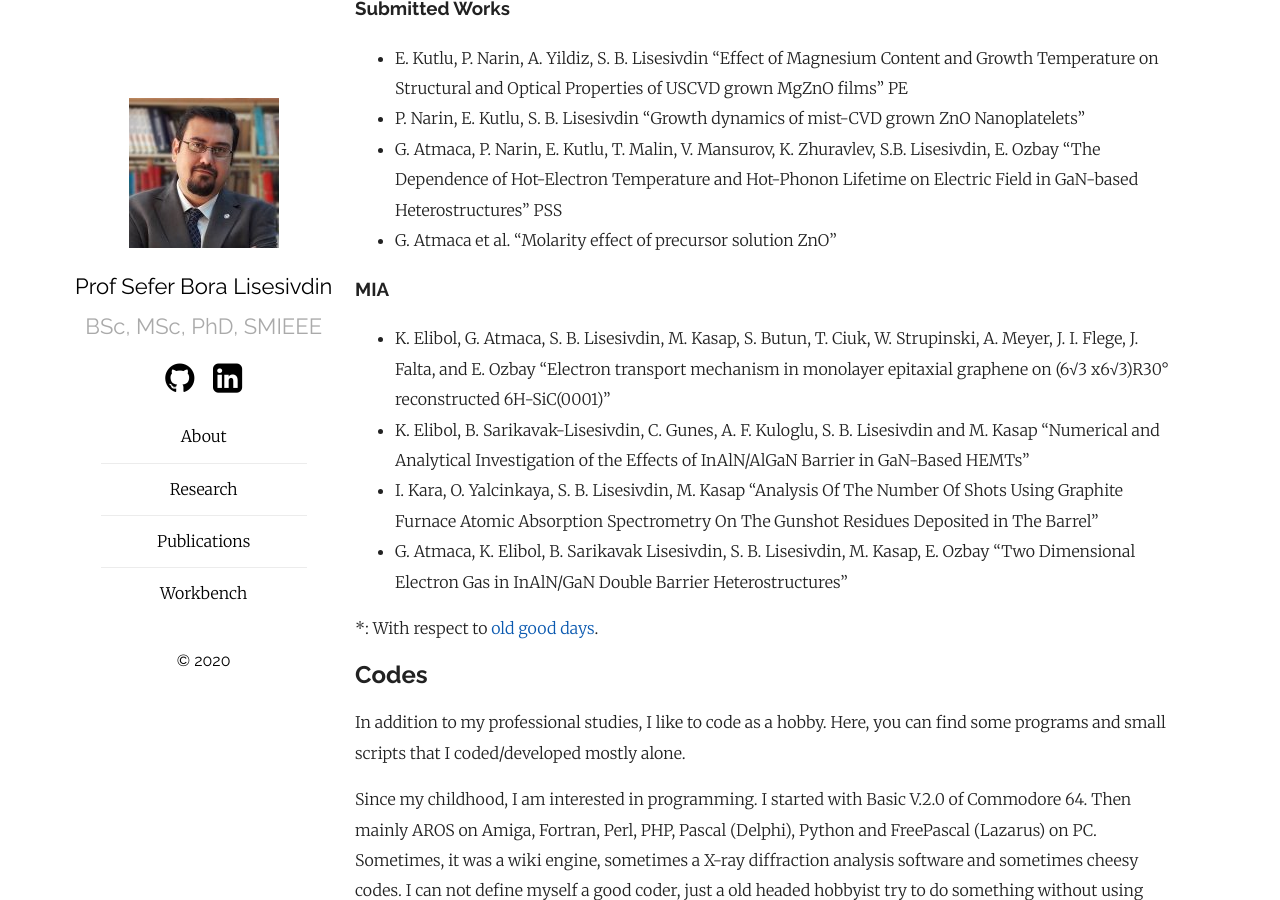
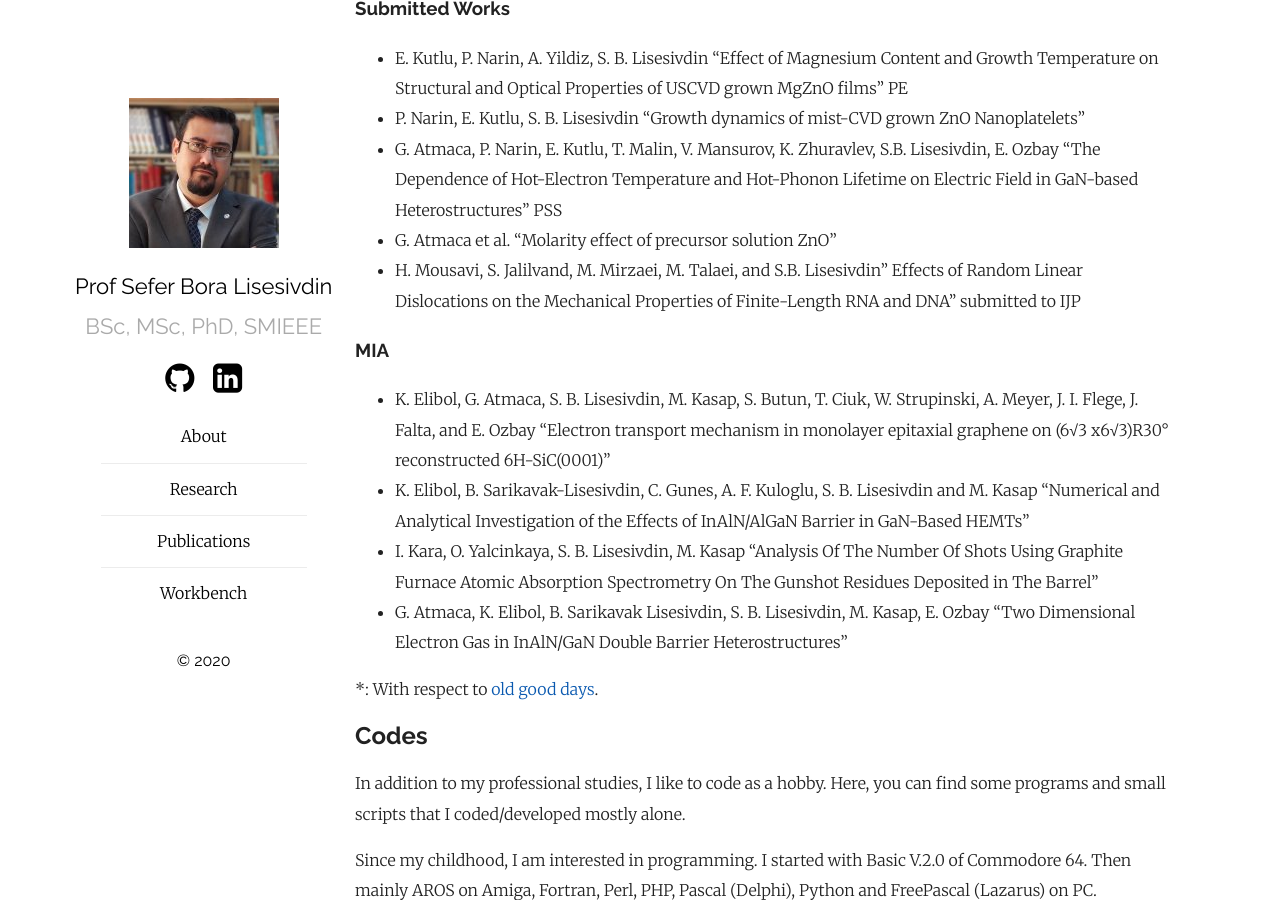
Before and after one commit to sblisesivdin/sblisesivdin.github.io, a Jekyll site: the page built from workbench.md, in a window 1280 px wide and 900 px high, scrolled down 845 px. Built offline with Jekyll 4.4.1, drawn with Linux system fonts in a browser that asks for light colours; our own code applies the rules of GitHub Pages for plain Markdown files.

Commit message:
Update workbench.md

```diff
--- a/workbench.md
+++ b/workbench.md
@@ -21,6 +21,7 @@ You can find published articles at the [Publications](publications.md).
 * P. Narin, E. Kutlu, S. B. Lisesivdin "Growth dynamics of mist-CVD grown ZnO Nanoplatelets"
 * G. Atmaca, P. Narin, E. Kutlu, T. Malin, V. Mansurov, K. Zhuravlev, S.B. Lisesivdin, E. Ozbay "The Dependence of Hot-Electron Temperature and Hot-Phonon Lifetime on Electric Field in GaN-based Heterostructures" PSS
 * G. Atmaca et al. "Molarity effect of precursor solution ZnO"
+* H. Mousavi, S. Jalilvand, M. Mirzaei, M. Talaei, and S.B. Lisesivdin" Effects of Random Linear Dislocations on the Mechanical Properties of Finite-Length RNA and DNA" submitted to IJP
 
 
 ### MIA
```
